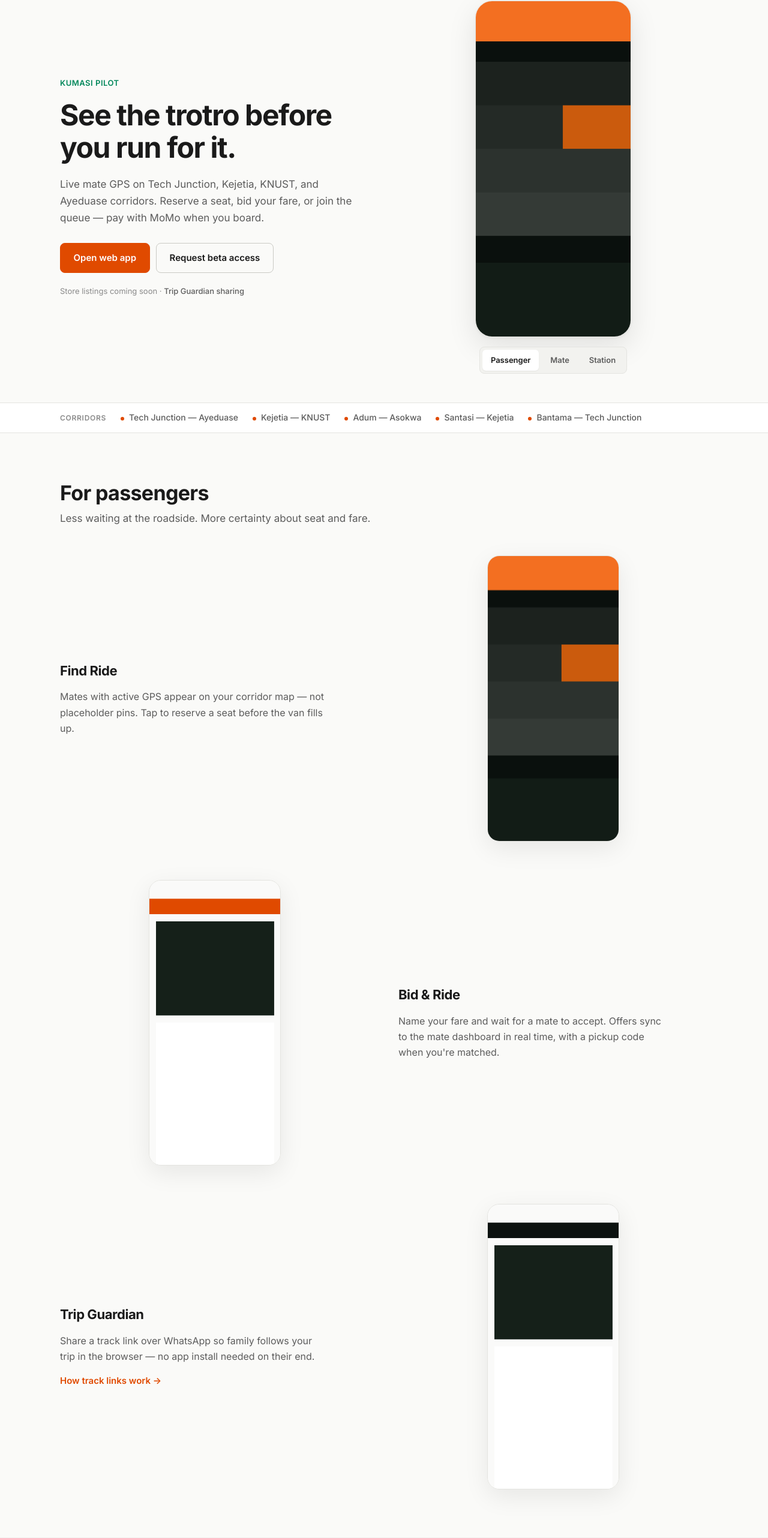
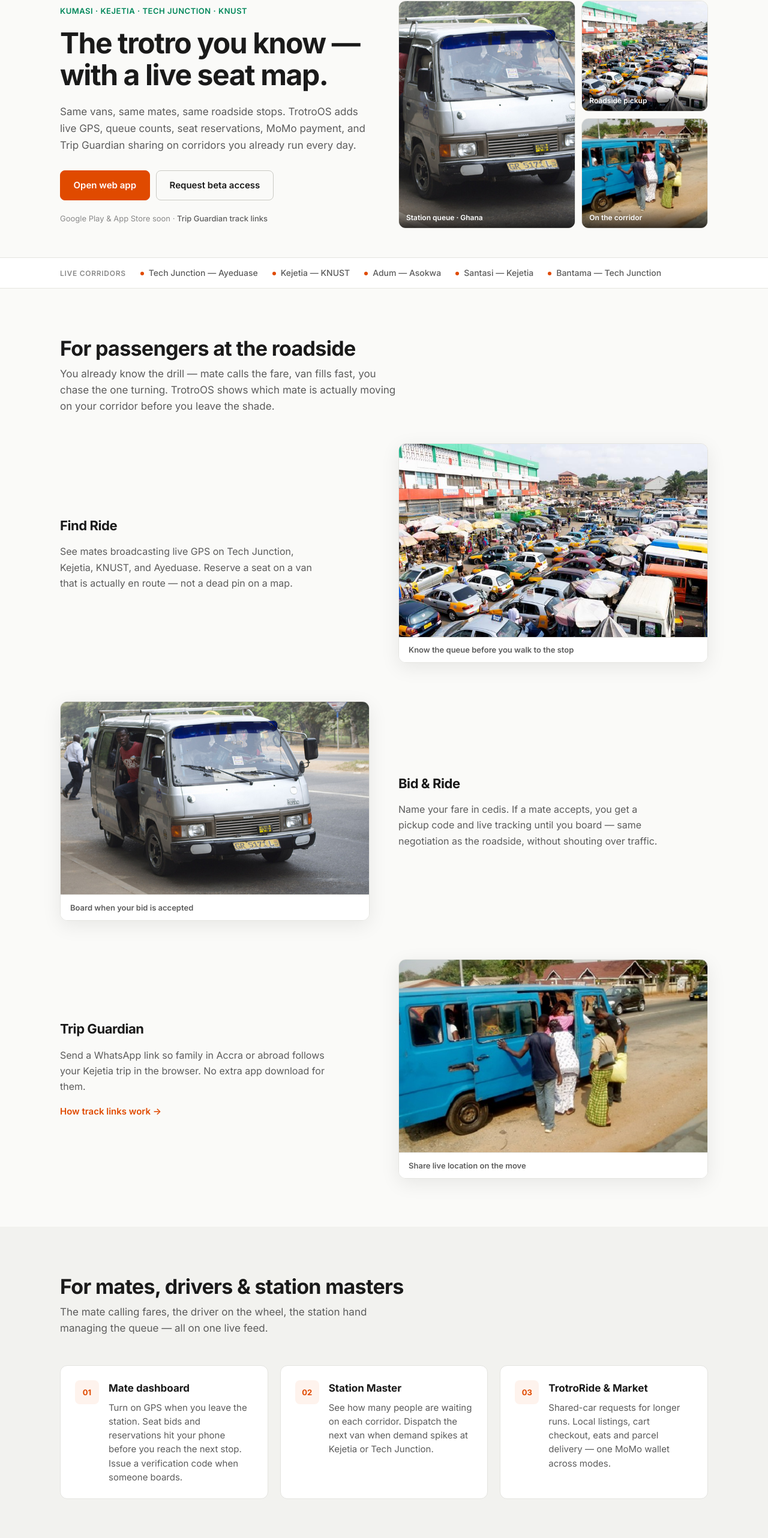
Before and after one commit to TrotroOS/TrotroOS-website, a plain HTML site: page index.html in a window 1280 px wide. Shown: the part 136-2700 px from the top of the page at 60% size. Drawn offline with Linux system fonts and the light colour scheme.

Commit message:
Replace phone mockups with real Ghana trotro photography.
Hero collage, feature photo panels, photo grid, and clearer roadside-focused copy.

```diff
--- a/css/styles.css
+++ b/css/styles.css
@@ -303,65 +303,50 @@
   color: var(--orange);
 }
 
-.hero-device {
-  display: flex;
-  flex-direction: column;
-  align-items: center;
-  gap: 1rem;
+/* Hero photo collage */
+
+.hero-photos {
+  display: grid;
+  grid-template-columns: 1.4fr 1fr;
+  grid-template-rows: 1fr 1fr;
+  gap: 0.65rem;
+  min-height: 380px;
 }
 
-.device-frame {
-  width: min(100%, 260px);
-  border-radius: 28px;
+.hero-photos__main {
+  grid-row: 1 / -1;
+  margin: 0;
+  position: relative;
+  border-radius: var(--radius-lg);
   overflow: hidden;
-  border: 1px solid var(--border);
-  box-shadow:
-    0 2px 4px rgba(0, 0, 0, 0.04),
-    0 16px 48px rgba(0, 0, 0, 0.1);
-  background: var(--surface);
-}
-
-.device-screenshot {
-  width: 100%;
-  aspect-ratio: 390 / 844;
-  object-fit: cover;
-  object-position: top center;
-}
-
-.device-tabs {
-  display: flex;
-  gap: 0.35rem;
-  padding: 0.25rem;
-  background: var(--bg-muted);
-  border-radius: var(--radius);
   border: 1px solid var(--border);
 }
 
-.device-tab {
-  border: none;
-  background: transparent;
-  color: var(--ink-muted);
-  font: inherit;
-  font-size: 0.8125rem;
-  font-weight: 600;
-  padding: 0.45rem 0.85rem;
-  border-radius: 6px;
-  cursor: pointer;
-  transition: background var(--ease), color var(--ease);
+.hero-photos__side {
+  margin: 0;
+  position: relative;
+  border-radius: var(--radius-lg);
+  overflow: hidden;
+  border: 1px solid var(--border);
 }
 
-.device-tab.is-active {
-  background: var(--surface);
-  color: var(--ink);
-  box-shadow: 0 1px 2px rgba(0, 0, 0, 0.06);
+.hero-photos img {
+  width: 100%;
+  height: 100%;
+  object-fit: cover;
+  display: block;
 }
 
-/* Legacy tab class alias */
-.mode-tab {
-  border: none;
-  background: transparent;
-  font: inherit;
-  cursor: pointer;
+.hero-photos figcaption {
+  position: absolute;
+  left: 0;
+  right: 0;
+  bottom: 0;
+  padding: 0.5rem 0.75rem;
+  font-size: 0.75rem;
+  font-weight: 600;
+  color: #fff;
+  background: linear-gradient(transparent, rgba(0, 0, 0, 0.72));
 }
 
 /* ─── Corridor bar ─── */
@@ -489,7 +474,7 @@
   order: 2;
 }
 
-.feature-row--reverse .feature-row__media {
+.feature-row--reverse .feature-row__photo {
   order: 1;
 }
 
@@ -513,20 +498,28 @@
   margin-top: 1rem;
 }
 
-.feature-row__media {
+.feature-row__photo {
   margin: 0;
-  display: flex;
-  justify-content: center;
+  border-radius: var(--radius-lg);
+  overflow: hidden;
+  border: 1px solid var(--border);
+  box-shadow: 0 8px 32px rgba(0, 0, 0, 0.08);
 }
 
-.feature-row__media img {
-  width: min(100%, 220px);
-  border-radius: 20px;
-  border: 1px solid var(--border);
-  box-shadow: 0 12px 40px rgba(0, 0, 0, 0.08);
-  aspect-ratio: 390 / 844;
+.feature-row__photo img {
+  width: 100%;
+  aspect-ratio: 16 / 10;
   object-fit: cover;
-  object-position: top;
+  display: block;
+}
+
+.feature-row__photo figcaption {
+  padding: 0.65rem 1rem;
+  font-size: 0.8125rem;
+  font-weight: 600;
+  color: var(--ink-muted);
+  background: var(--surface);
+  border-top: 1px solid var(--border);
 }
 
 /* Role cards */
@@ -538,22 +531,30 @@
 }
 
 .role-card {
+  display: flex;
+  gap: 1rem;
+  align-items: flex-start;
   background: var(--surface);
   border: 1px solid var(--border);
   border-radius: var(--radius-lg);
-  overflow: hidden;
+  padding: 1.5rem;
 }
 
-.role-card__img {
-  width: 100%;
-  aspect-ratio: 390 / 844;
-  object-fit: cover;
-  object-position: top;
-  border-bottom: 1px solid var(--border);
+.role-card__icon {
+  flex-shrink: 0;
+  width: 2.5rem;
+  height: 2.5rem;
+  display: grid;
+  place-items: center;
+  border-radius: var(--radius);
+  background: var(--orange-soft);
+  color: var(--orange);
+  font-size: 0.8125rem;
+  font-weight: 700;
 }
 
 .role-card__body {
-  padding: 1.25rem;
+  min-width: 0;
 }
 
 .role-card__body h3 {
@@ -567,6 +568,50 @@
   font-size: 0.9375rem;
   color: var(--ink-muted);
   line-height: 1.55;
+}
+
+/* Photo grid */
+
+.photo-strip {
+  padding-top: 4rem;
+}
+
+.photo-grid {
+  display: grid;
+  grid-template-columns: repeat(2, 1fr);
+  grid-template-rows: auto auto;
+  gap: 0.75rem;
+}
+
+.photo-grid__item {
+  margin: 0;
+  border-radius: var(--radius-lg);
+  overflow: hidden;
+  border: 1px solid var(--border);
+}
+
+.photo-grid__item--wide {
+  grid-column: 1 / -1;
+}
+
+.photo-grid__item img {
+  width: 100%;
+  aspect-ratio: 16 / 9;
+  object-fit: cover;
+  display: block;
+}
+
+.photo-grid__item--wide img {
+  aspect-ratio: 21 / 9;
+}
+
+.photo-grid__item figcaption {
+  padding: 0.6rem 0.85rem;
+  font-size: 0.75rem;
+  font-weight: 500;
+  color: var(--ink-faint);
+  background: var(--surface);
+  border-top: 1px solid var(--border);
 }
 
 /* Steps */
@@ -1235,8 +1280,23 @@
   }
 
   .feature-row--reverse .feature-row__copy,
-  .feature-row--reverse .feature-row__media {
+  .feature-row--reverse .feature-row__photo {
     order: unset;
+  }
+
+  .hero-photos {
+    grid-template-columns: 1fr 1fr;
+    min-height: 280px;
+  }
+
+  .hero-photos__main {
+    grid-row: auto;
+    grid-column: 1 / -1;
+    max-height: 260px;
+  }
+
+  .photo-grid__item--wide {
+    grid-column: auto;
   }
 
   .section-intro--split {
--- a/index.html
+++ b/index.html
@@ -20,10 +20,10 @@
     />
     <meta property="og:type" content="website" />
     <meta property="og:url" content="https://trotroos.app/" />
-    <meta property="og:image" content="https://trotroos.app/images/og-cover.png" />
-    <meta property="og:image:width" content="1200" />
-    <meta property="og:image:height" content="630" />
-    <meta name="twitter:image" content="https://trotroos.app/images/og-cover.png" />
+    <meta property="og:image" content="https://trotroos.app/images/photos/trotro-station.png" />
+    <meta property="og:image:width" content="715" />
+    <meta property="og:image:height" content="481" />
+    <meta name="twitter:image" content="https://trotroos.app/images/photos/trotro-station.png" />
     <meta property="og:locale" content="en_GH" />
     <meta name="twitter:card" content="summary_large_image" />
     <meta name="twitter:title" content="TrotroOS — Trotro rides, live in Kumasi" />
@@ -86,11 +86,12 @@
       <section class="hero">
         <div class="container hero-grid">
           <div class="hero-copy">
-            <p class="hero-label">Kumasi pilot</p>
-            <h1>See the trotro before you run for it.</h1>
+            <p class="hero-label">Kumasi · Kejetia · Tech Junction · KNUST</p>
+            <h1>The trotro you know — with a live seat map.</h1>
             <p class="hero-lead">
-              Live mate GPS on Tech Junction, Kejetia, KNUST, and Ayeduase corridors.
-              Reserve a seat, bid your fare, or join the queue — pay with MoMo when you board.
+              Same vans, same mates, same roadside stops. TrotroOS adds live GPS, queue counts,
+              seat reservations, MoMo payment, and Trip Guardian sharing on corridors you already
+              run every day.
             </p>
             <div class="hero-actions" id="download">
               <a class="btn btn-primary btn-lg" href="https://trotroos.app" data-web-app-link>
@@ -104,38 +105,49 @@
               </a>
             </div>
             <p class="hero-meta">
-              Store listings coming soon ·
-              <a href="/track.html">Trip Guardian sharing</a>
+              Google Play &amp; App Store soon ·
+              <a href="/track.html">Trip Guardian track links</a>
             </p>
           </div>
 
-          <div class="hero-device">
-            <div class="device-frame">
+          <div class="hero-photos" aria-label="Trotro vans in Ghana">
+            <figure class="hero-photos__main">
               <img
-                class="device-screenshot"
-                src="/images/store/01-find-ride.png"
-                width="390"
-                height="844"
-                alt="Find Ride screen showing live mates along a Kumasi corridor"
-                data-preview-image
+                src="/images/photos/trotro-station.png"
+                width="715"
+                height="481"
+                alt="Passengers boarding a trotro van at a Ghana station"
                 loading="eager"
-                decoding="async"
               />
-            </div>
-            <div class="device-tabs" role="tablist" aria-label="App preview">
-              <button type="button" class="device-tab is-active" data-mode="passenger">
-                Passenger
-              </button>
-              <button type="button" class="device-tab" data-mode="mate">Mate</button>
-              <button type="button" class="device-tab" data-mode="station">Station</button>
-            </div>
+              <figcaption>Station queue · Ghana</figcaption>
+            </figure>
+            <figure class="hero-photos__side hero-photos__side--top">
+              <img
+                src="/images/photos/trotro-queue.jpg"
+                width="770"
+                height="513"
+                alt="People waiting for trotro at a roadside stop"
+                loading="eager"
+              />
+              <figcaption>Roadside pickup</figcaption>
+            </figure>
+            <figure class="hero-photos__side hero-photos__side--bottom">
+              <img
+                src="/images/photos/trotro-road.jpg"
+                width="585"
+                height="417"
+                alt="Trotro van on a Ghana road"
+                loading="eager"
+              />
+              <figcaption>On the corridor</figcaption>
+            </figure>
           </div>
         </div>
       </section>
 
       <div class="corridor-bar" aria-label="Active corridors">
         <div class="container corridor-bar-inner">
-          <span class="corridor-bar-label">Corridors</span>
+          <span class="corridor-bar-label">Live corridors</span>
           <ul class="corridor-list">
             <li>Tech Junction — Ayeduase</li>
             <li>Kejetia — KNUST</li>
@@ -149,63 +161,71 @@
       <section class="section" id="passengers">
         <div class="container">
           <header class="section-intro">
-            <h2>For passengers</h2>
-            <p>Less waiting at the roadside. More certainty about seat and fare.</p>
+            <h2>For passengers at the roadside</h2>
+            <p>
+              You already know the drill — mate calls the fare, van fills fast, you chase the
+              one turning. TrotroOS shows which mate is actually moving on your corridor before
+              you leave the shade.
+            </p>
           </header>
           <div class="feature-rows">
             <article class="feature-row">
               <div class="feature-row__copy">
                 <h3>Find Ride</h3>
                 <p>
-                  Mates with active GPS appear on your corridor map — not placeholder pins.
-                  Tap to reserve a seat before the van fills up.
+                  See mates broadcasting live GPS on Tech Junction, Kejetia, KNUST, and Ayeduase.
+                  Reserve a seat on a van that is actually en route — not a dead pin on a map.
                 </p>
               </div>
-              <figure class="feature-row__media">
+              <figure class="feature-row__photo">
                 <img
-                  src="/images/store/01-find-ride.png"
-                  width="390"
-                  height="844"
-                  alt="Find Ride map with live mate locations"
+                  src="/images/photos/trotro-queue.jpg"
+                  width="770"
+                  height="513"
+                  alt="Passengers waiting for trotro at a Ghana roadside"
                   loading="lazy"
                 />
+                <figcaption>Know the queue before you walk to the stop</figcaption>
               </figure>
             </article>
             <article class="feature-row feature-row--reverse">
               <div class="feature-row__copy">
                 <h3>Bid &amp; Ride</h3>
                 <p>
-                  Name your fare and wait for a mate to accept. Offers sync to the mate dashboard
-                  in real time, with a pickup code when you're matched.
+                  Name your fare in cedis. If a mate accepts, you get a pickup code and live
+                  tracking until you board — same negotiation as the roadside, without shouting
+                  over traffic.
                 </p>
               </div>
-              <figure class="feature-row__media">
+              <figure class="feature-row__photo">
                 <img
-                  src="/images/screens/png/bid-ride.png"
-                  width="390"
-                  height="844"
-                  alt="Bid and Ride fare offer screen"
+                  src="/images/photos/trotro-station.png"
+                  width="715"
+                  height="481"
+                  alt="Trotro van loading passengers at a station in Ghana"
                   loading="lazy"
                 />
+                <figcaption>Board when your bid is accepted</figcaption>
               </figure>
             </article>
             <article class="feature-row">
               <div class="feature-row__copy">
                 <h3>Trip Guardian</h3>
                 <p>
-                  Share a track link over WhatsApp so family follows your trip in the browser —
-                  no app install needed on their end.
+                  Send a WhatsApp link so family in Accra or abroad follows your Kejetia trip in
+                  the browser. No extra app download for them.
                 </p>
                 <a class="text-link" href="/track.html">How track links work →</a>
               </div>
-              <figure class="feature-row__media">
+              <figure class="feature-row__photo">
                 <img
-                  src="/images/screens/png/trip-guardian.png"
-                  width="390"
-                  height="844"
-                  alt="Trip Guardian live sharing screen"
+                  src="/images/photos/trotro-road.jpg"
+                  width="585"
+                  height="417"
+                  alt="Trotro travelling on a road in Ghana"
                   loading="lazy"
                 />
+                <figcaption>Share live location on the move</figcaption>
               </figure>
             </article>
           </div>
@@ -215,61 +235,88 @@
       <section class="section section-muted" id="operators">
         <div class="container">
           <header class="section-intro">
-            <h2>For mates &amp; stations</h2>
-            <p>One live data layer for everyone running the vehicle or the queue.</p>
+            <h2>For mates, drivers &amp; station masters</h2>
+            <p>
+              The mate calling fares, the driver on the wheel, the station hand managing the
+              queue — all on one live feed.
+            </p>
           </header>
           <div class="role-cards">
             <article class="role-card">
-              <img
-                class="role-card__img"
-                src="/images/store/04-mate-dashboard.png"
-                width="390"
-                height="844"
-                alt=""
-                loading="lazy"
-              />
+              <div class="role-card__icon" aria-hidden="true">01</div>
               <div class="role-card__body">
                 <h3>Mate dashboard</h3>
                 <p>
-                  Broadcast GPS, accept seat bids, board passengers, and issue verification codes
-                  on accept.
+                  Turn on GPS when you leave the station. Seat bids and reservations hit your
+                  phone before you reach the next stop. Issue a verification code when someone
+                  boards.
                 </p>
               </div>
             </article>
             <article class="role-card">
-              <img
-                class="role-card__img"
-                src="/images/store/03-station-master.png"
-                width="390"
-                height="844"
-                alt=""
-                loading="lazy"
-              />
+              <div class="role-card__icon" aria-hidden="true">02</div>
               <div class="role-card__body">
                 <h3>Station Master</h3>
                 <p>
-                  Dispatch queues, read route demand, and get notified when passengers join a
-                  corridor wait list.
+                  See how many people are waiting on each corridor. Dispatch the next van when
+                  demand spikes at Kejetia or Tech Junction.
                 </p>
               </div>
             </article>
             <article class="role-card">
-              <img
-                class="role-card__img"
-                src="/images/screens/png/market.png"
-                width="390"
-                height="844"
-                alt=""
-                loading="lazy"
-              />
+              <div class="role-card__icon" aria-hidden="true">03</div>
               <div class="role-card__body">
-                <h3>Market &amp; more</h3>
+                <h3>TrotroRide &amp; Market</h3>
                 <p>
-                  TrotroRide shared cars, local listings with cart checkout, eats and parcel
-                  delivery — one wallet across modes.
+                  Shared-car requests for longer runs. Local listings, cart checkout, eats and
+                  parcel delivery — one MoMo wallet across modes.
                 </p>
               </div>
             </article>
+          </div>
+        </div>
+      </section>
+
+      <section class="section photo-strip" aria-label="Trotro in Ghana">
+        <div class="container">
+          <header class="section-intro section-intro--narrow">
+            <h2>Built for how Ghana actually moves</h2>
+            <p>
+              TrotroOS is not a ride-hail replacement. It is a layer on top of the vans, queues,
+              and mates already running Kumasi every day.
+            </p>
+          </header>
+          <div class="photo-grid">
+            <figure class="photo-grid__item photo-grid__item--wide">
+              <img
+                src="/images/photos/trotro-station.png"
+                width="715"
+                height="481"
+                alt="Trotro vans lined up at a station with passengers boarding"
+                loading="lazy"
+              />
+              <figcaption>Station loading · prime news archive</figcaption>
+            </figure>
+            <figure class="photo-grid__item">
+              <img
+                src="/images/photos/trotro-queue.jpg"
+                width="770"
+                height="513"
+                alt="Commuters waiting for trotro"
+                loading="lazy"
+              />
+              <figcaption>Roadside queue · Pulse Ghana</figcaption>
+            </figure>
+            <figure class="photo-grid__item">
+              <img
+                src="/images/photos/trotro-road.jpg"
+                width="585"
+                height="417"
+                alt="Trotro on a Ghana highway"
+                loading="lazy"
+              />
+              <figcaption>Corridor run · Thriller News GH</figcaption>
+            </figure>
           </div>
         </div>
       </section>
@@ -282,18 +329,18 @@
           <ol class="steps-row">
             <li>
               <span class="steps-row__num">1</span>
-              <h3>Choose corridor</h3>
-              <p>Pick the route you take daily — same names you use at the station.</p>
+              <h3>Pick your corridor</h3>
+              <p>Tech Junction → Ayeduase. Kejetia → KNUST. The names you already shout at the stop.</p>
             </li>
             <li>
               <span class="steps-row__num">2</span>
-              <h3>Book or bid</h3>
-              <p>Reserve on a live mate, send a fare bid, or wait in queue until one matches.</p>
+              <h3>Book, bid, or queue</h3>
+              <p>Reserve on a live mate, send a cedi bid, or wait until a van on your route matches.</p>
             </li>
             <li>
               <span class="steps-row__num">3</span>
               <h3>Board &amp; pay</h3>
-              <p>Show your verification code, follow GPS, pay with MoMo or on board.</p>
+              <p>Show your six-digit code to the mate. Pay MoMo or cash on board — your choice.</p>
             </li>
           </ol>
         </div>
@@ -305,7 +352,7 @@
             <h2>Safety that holds up after the trip</h2>
             <p>
               When a mate accepts your reservation, both sides get a random six-digit pickup code.
-              It's proof of handoff if a fare or seat dispute comes up later.
+              It is proof of handoff if a fare or seat dispute comes up later.
             </p>
             <ul class="check-list">
               <li>Trip Guardian browser sharing for trusted contacts</li>
@@ -451,7 +498,7 @@
       </div>
       <div class="container footer-bottom">
         <span>© <span data-year></span> TrotroOS</span>
-        <span>Kumasi, Ghana</span>
+        <span>Kumasi, Ghana · Photos via Ghana news archives</span>
       </div>
     </footer>
 
--- a/js/site.js
+++ b/js/site.js
@@ -50,38 +50,6 @@
       if (openBtn) openBtn.style.display = 'none';
     }
   }
-
-  // Hero device tabs — swap screenshot image
-  const modeTabs = document.querySelectorAll('.device-tab, .mode-tab');
-  const previewImage = document.querySelector('[data-preview-image]');
-
-  const modeImages = {
-    passenger: {
-      src: '/images/store/01-find-ride.png',
-      alt: 'Find Ride screen showing live mates on a Kumasi corridor map',
-    },
-    mate: {
-      src: '/images/store/04-mate-dashboard.png',
-      alt: 'Mate dashboard with GPS broadcasting and incoming seat bids',
-    },
-    station: {
-      src: '/images/store/03-station-master.png',
-      alt: 'Station Master screen with live dispatch and queue counts',
-    },
-  };
-
-  modeTabs.forEach(tab => {
-    tab.addEventListener('click', () => {
-      const mode = tab.getAttribute('data-mode');
-      if (!mode || !modeImages[mode]) return;
-      modeTabs.forEach(t => t.classList.remove('is-active'));
-      tab.classList.add('is-active');
-      if (previewImage) {
-        previewImage.src = modeImages[mode].src;
-        previewImage.alt = modeImages[mode].alt;
-      }
-    });
-  });
 
   // Rotating verification code demo
   const verificationEl = document.querySelector('[data-verification-code]');
```
Also changed, not shown: images/photos/trotro-queue.jpg (added), images/photos/trotro-road.jpg (added), images/photos/trotro-station.png (added).
